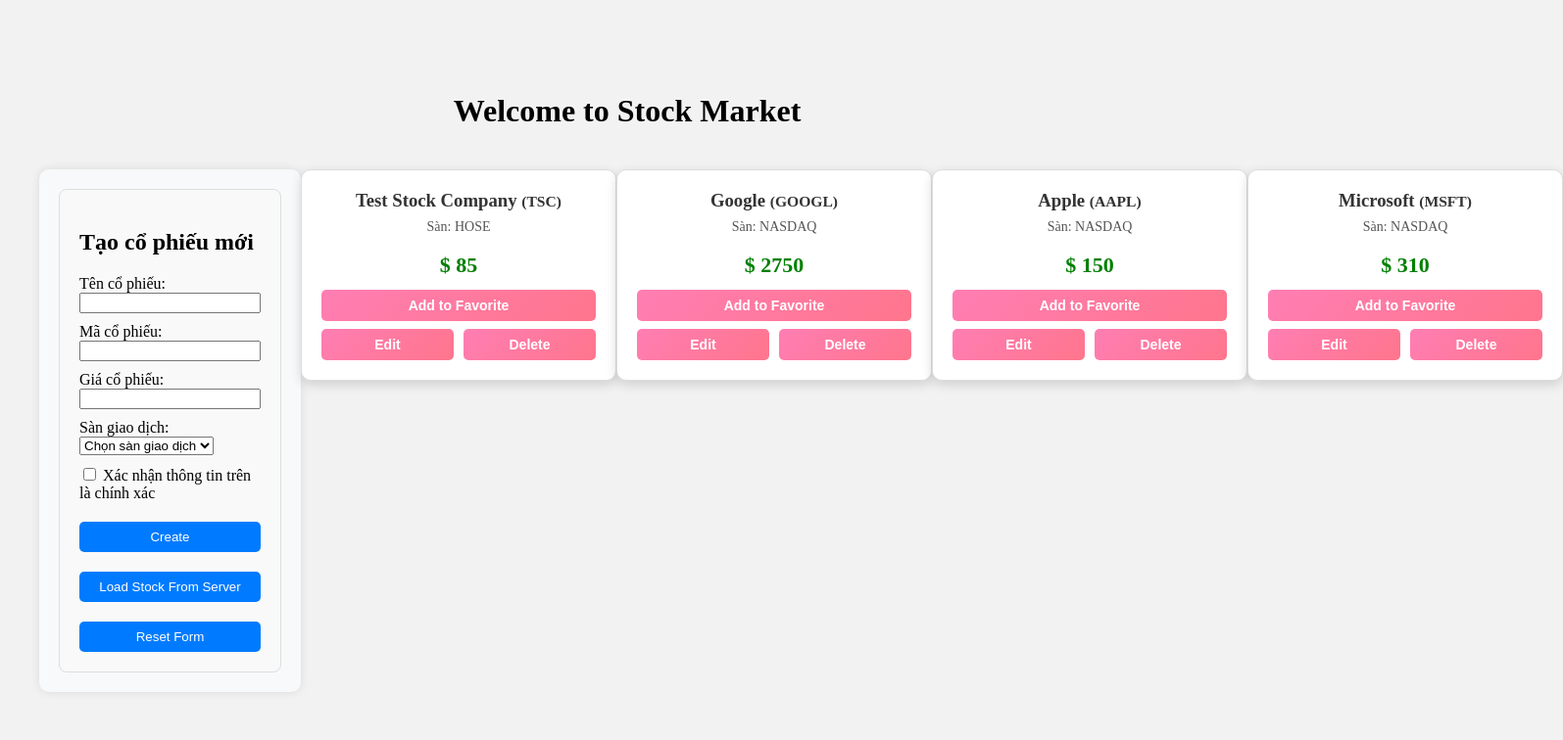
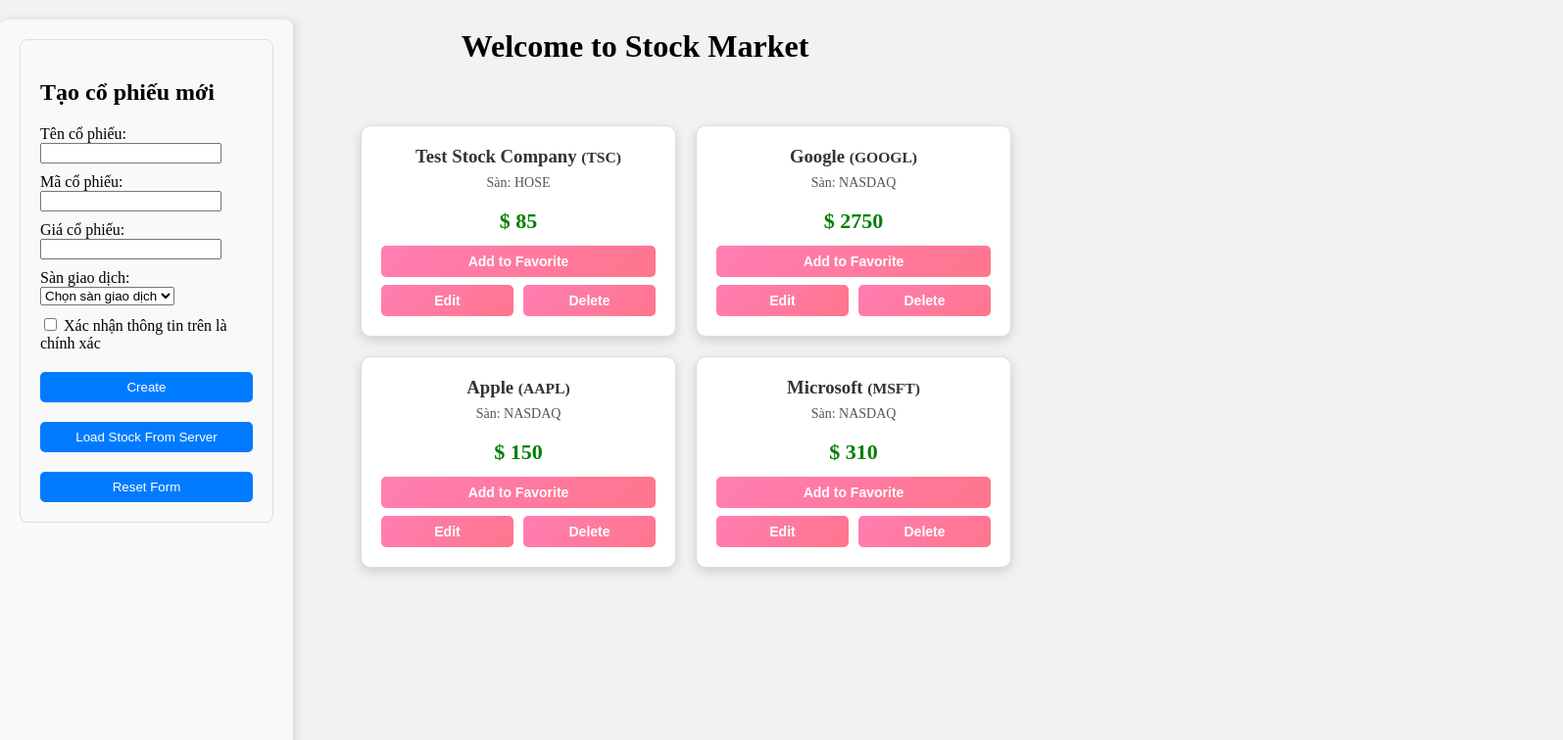
Before and after one commit to KhangNguyen0105/stock-market, an Angular app: page / in a window 1280 px wide. Shown: the top 756 px of the page at 98% size, 1595 px wide, since content can reach past the window. Built offline with nearby package versions, Linux system fonts and the light colour scheme.

Commit message:
Change some CSS

```diff
--- a/src/app/stock/stock-list/stock-list.component.css
+++ b/src/app/stock/stock-list/stock-list.component.css
@@ -1,26 +1,41 @@
 .container {
     display: flex;
-    justify-content: space-around;
+    justify-content: flex-start;
     align-items: flex-start;
     max-width: 1200px;
     margin: auto;
+    margin-left: 320px;     /* Khoảng trống cho sidebar */
     padding: 20px;
+    box-sizing: border-box;
 }
 
 .create-stock {
+    position: fixed;
+    left: 0;
+    top: 20px;
+    bottom: 20px;
+    height: calc(100vh - 40px);
     width: 300px;
     background: #f8f9fa;
     padding: 20px;
-    border-radius: 10px;
-    box-shadow: 0px 0px 10px rgba(0, 0, 0, 0.1);
+    border-right: 1px solid #ddd;
+    box-shadow: 2px 0 10px rgba(0, 0, 0, 0.1);
+    overflow-y: auto;
+    box-sizing: border-box;
+    border-radius: 8px;
 }
+
 
 .stock-list {
     display: flex;
+    flex: 1;
     flex-wrap: wrap;
     gap: 20px;
-    justify-content: center;
-    flex-grow: 1;
+    justify-content: flex-start;
+    padding: 20px;
+    width: 100%;
+    overflow-x: hidden;
+    box-sizing: border-box;
 }
 
 .stock-item {
--- a/src/app/stock/stock-list/stock-list.component.html
+++ b/src/app/stock/stock-list/stock-list.component.html
@@ -1,15 +1,4 @@
 <div class="container">
-
-
-  <!-- Tìm kiếm
-  <div class="search-bar">
-    <input
-      type="text"
-      placeholder="Tìm kiếm theo tên hoặc mã cổ phiếu..."
-      [(ngModel)]="searchQuery"
-    />
-  </div> -->
-
   <!-- Create Stock -->
   <div class="create-stock">
     <!-- <app-create-stock (stockCreated)="addStock($event)"></app-create-stock> -->
@@ -17,6 +6,7 @@
   </div>
 
   <!-- Danh sách stock đã lọc -->
+  <div class="stock-list">
     <div *ngFor="let stock of stocks">
       <app-stock-item
         [stock]="stock"
@@ -25,3 +15,4 @@
       </app-stock-item>
     </div>
   </div>
+</div>
--- a/src/styles.css
+++ b/src/styles.css
@@ -3,9 +3,7 @@
   display: grid;
   height: 100%;
   width: 100%;
-  place-items: center;
   background: #f2f2f2;
-  /* background: linear-gradient(-135deg, #c850c0, #4158d0); */
 }
 ::selection {
   background: #4158d0;
```
Lines whose indentation alone changed are shown as unchanged.
